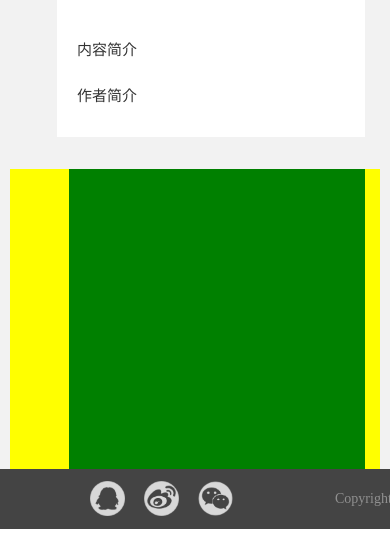
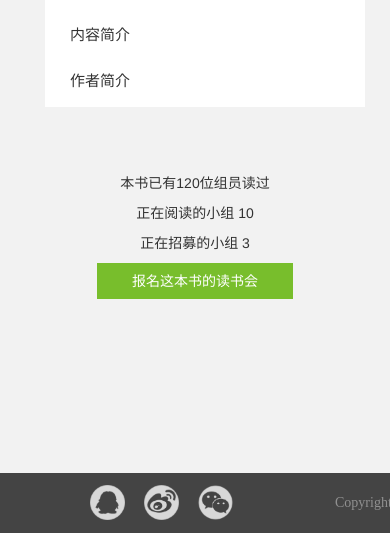
Before and after one commit to xinlireading/xinlireading-server, a Django app: template xinlireading/templates/xinlireading/book-detail.html in a window 390 px wide; the page is wider, and only the part inside the window is pictured. Shown: the part 352-885 px from the top of that part. Run offline with Django 3.2, Linux system fonts and the light colour scheme; the template is opened without the code that fills it, so the values that code supplies are empty; some libraries are stand-ins or nearby versions.

Commit message:
add the right panel(about reading info) at the book detail page.

```diff
--- a/xinlireading/static/xinlireading/css/book-detail.css
+++ b/xinlireading/static/xinlireading/css/book-detail.css
@@ -2,13 +2,11 @@
     margin-top:32px;
     margin-bottom:0px;
     margin-right:0px;
-    margin-left:32px;
+    margin-left:20px;
     background-color: white;
-    padding: 20px;
+    padding: 5px 25px;
 }
 .right-container {
-    /*display: block;*/
-    /*position:absolute;*/
     bottom:0;
     top:0;
     left:0;
@@ -16,8 +14,28 @@
     margin-top:32px;
     margin-bottom:0px;
     margin-right:0px;
-    margin-left:44px;
+    margin-left:0px;
     /*margin: 10px;*/
     height: 300px;
-    background-color: green;
+    /*background-color: green;*/
+    /*align-content: center;*/
+    text-align: center;
+    width: auto;
 }
+
+.book-reading-info-panel {
+    padding-top: 34px;
+}
+.btn-primary-custom-submit {
+    margin: 0px;
+    width: 196px;
+    height: 36px;
+    border-width: 0px;
+    background-color: #78BE2C;
+}
+.btn-primary-custom-submit:hover {
+    background-color: #78BE2C;
+}
+.btn-primary-custom-submit:focus {
+    background-color: #78BE2C;
+}
--- a/xinlireading/templates/xinlireading/book-detail.html
+++ b/xinlireading/templates/xinlireading/book-detail.html
@@ -39,8 +39,12 @@
                 </div>
             </div>
         </div>
-        <div class="col-md-3" style="background-color:yellow">
+        <div class="col-md-3 book-reading-info-panel">
             <div class="right-container">
+                <p>本书已有120位组员读过</p>
+                <p>正在阅读的小组  10</p>
+                <p>正在招募的小组 3</p>
+                <button type="button" class="btn btn-primary btn-primary-custom btn-primary-custom-submit">报名这本书的读书会</button>
             </div>
         </div>
     </div>
```
